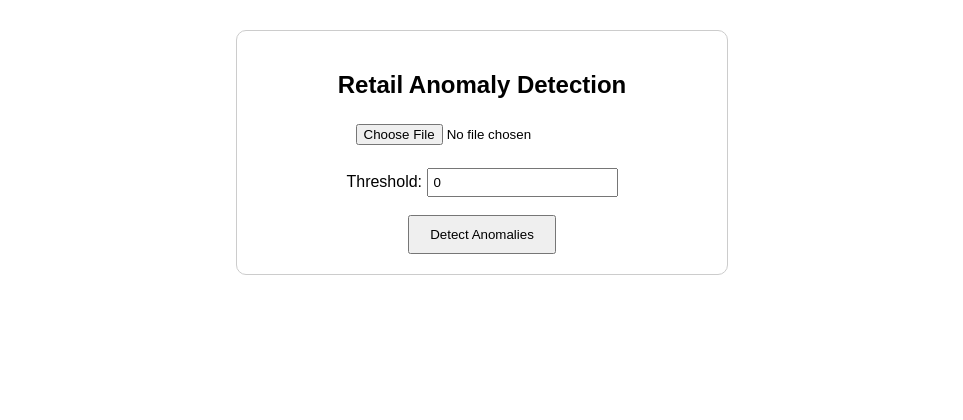
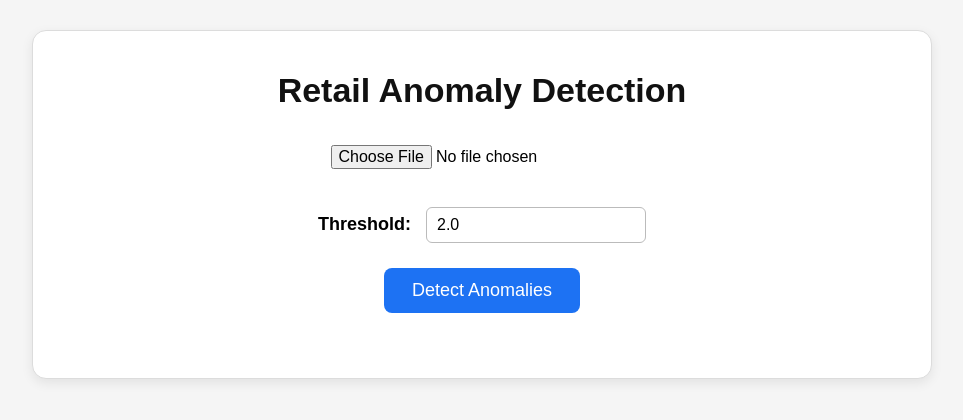
Before and after one commit to aleema123/retail-fraud-anomaly-system, a Flask app: page / in a window 1280 px wide. Shown: the top 420 px of the page, without its empty margins (158-1121 px from the left). Run offline with Flask 3, Linux system fonts and the light colour scheme.

Commit message:
Update index.html

```diff
--- a/anomaly_flask_app/templates/index.html
+++ b/anomaly_flask_app/templates/index.html
@@ -1,53 +1,211 @@
 <!DOCTYPE html>
 <html>
 <head>
-    <title>Anomaly Detection App</title>
+    <title>Retail Anomaly Detection</title>
+
     <style>
-        body { font-family: Arial; text-align: center; margin-top: 30px; }
-        .box { border: 1px solid #ccc; padding: 20px; width: 450px; margin: auto; border-radius: 10px; }
-        button { padding: 10px 20px; cursor: pointer; }
-        .warning { color: red; }
-        input { padding: 5px; }
+        *{
+            margin:0;
+            padding:0;
+            box-sizing:border-box;
+        }
+
+        body{
+            font-family: Arial, sans-serif;
+            background:#f5f5f5;
+            padding:30px;
+        }
+
+        .box{
+            width:900px;
+            margin:auto;
+            background:white;
+            border:1px solid #dcdcdc;
+            border-radius:14px;
+            padding:40px 50px;
+            box-shadow:0 4px 12px rgba(0,0,0,0.08);
+        }
+
+        h1{
+            text-align:center;
+            font-size:34px;
+            color:#111;
+            margin-bottom:35px;
+        }
+
+        form{
+            text-align:center;
+            margin-bottom:25px;
+        }
+
+        input[type="file"]{
+            font-size:16px;
+            margin-bottom:20px;
+        }
+
+        .threshold-row{
+            margin:18px 0 25px 0;
+            font-size:18px;
+            font-weight:bold;
+        }
+
+        .threshold-row input{
+            width:220px;
+            padding:8px 10px;
+            font-size:16px;
+            border:1px solid #bbb;
+            border-radius:6px;
+            margin-left:10px;
+        }
+
+        button{
+            padding:12px 28px;
+            font-size:18px;
+            background:#1d72f3;
+            color:white;
+            border:none;
+            border-radius:8px;
+            cursor:pointer;
+        }
+
+        button:hover{
+            background:#0d5ad7;
+        }
+
+        hr{
+            margin:35px 0;
+            border:0;
+            border-top:1px solid #ddd;
+        }
+
+        h2{
+            text-align:center;
+            font-size:30px;
+            margin-bottom:30px;
+            color:#111;
+        }
+
+        .result-table{
+            width:100%;
+            max-width:650px;
+            margin:auto;
+            border-collapse:collapse;
+            margin-bottom:30px;
+        }
+
+        .result-table td{
+            padding:12px 8px;
+            font-size:24px;
+            border-bottom:1px solid #f0f0f0;
+        }
+
+        .result-table td:first-child{
+            font-weight:bold;
+            width:55%;
+            text-align:right;
+            padding-right:18px;
+            color:#111;
+        }
+
+        .result-table td:last-child{
+            text-align:left;
+            color:#333;
+        }
+
+        .charts{
+            margin-top:25px;
+        }
+
+        .charts img{
+            width:100%;
+            margin-top:18px;
+            border:1px solid #ddd;
+            border-radius:8px;
+        }
+
+        .download{
+            text-align:center;
+            margin-top:30px;
+        }
     </style>
 </head>
+
 <body>
 
 <div class="box">
 
-    <h2>Retail Anomaly Detection</h2>
-
-    {% if error %}
-        <p class="warning">{{ error }}</p>
-    {% endif %}
+    <h1>Retail Anomaly Detection</h1>
 
     <form action="/upload" method="post" enctype="multipart/form-data">
-        <input type="file" name="file" accept=".csv,.xlsx" required><br><br>
 
-        <!-- Threshold input -->
-        <label>Threshold:</label>
-        <input type="number" step="0.1" name="threshold" value="0"><br><br>
+        <input type="file" name="file" required>
+
+        <div class="threshold-row">
+            Threshold:
+            <input type="number" name="threshold" step="0.1" value="2.0">
+        </div>
 
         <button type="submit">Detect Anomalies</button>
+
     </form>
 
     {% if show_result %}
-        <hr>
-        <h3>Results</h3>
-        <p><b>File:</b> {{ filename }}</p>
-        <p><b>Detected Column:</b> {{ column }}</p>
-        <p><b>Threshold:</b> {{ threshold }}</p>
-        <p>Total Transactions: {{ total }}</p>
-        <p>Anomalies Found: {{ anomalies }}</p>
-        <p>Total |Z-score|: {{ z_score_sum }}</p>
-        <p>Anomalies |Z-score| Sum: {{ anomaly_z_score_sum }}</p>
 
-        <img src="{{ plot_url1 }}" width="400"><br><br>
-        <img src="{{ plot_url2 }}" width="400"><br><br>
+    <hr>
 
+    <h2>Results</h2>
+
+    <table class="result-table">
+        <tr>
+            <td>File:</td>
+            <td>{{ filename }}</td>
+        </tr>
+
+        <tr>
+            <td>Detected Column:</td>
+            <td>{{ column }}</td>
+        </tr>
+
+        <tr>
+            <td>Total Transactions:</td>
+            <td>{{ total }}</td>
+        </tr>
+
+        <tr>
+            <td>Threshold Used:</td>
+            <td>{{ threshold }}</td>
+        </tr>
+
+        <tr>
+            <td>Anomalies Found:</td>
+            <td>{{ anomalies }}</td>
+        </tr>
+
+        <tr>
+            <td>Total |Z-score|:</td>
+            <td>{{ total_z }}</td>
+        </tr>
+
+        <tr>
+            <td>Anomalies |Z-score| Sum:</td>
+            <td>{{ anomaly_z }}</td>
+        </tr>
+    </table>
+
+    <div class="charts">
+        <img src="{{ url_for('static', filename='chart1.png') }}">
+        <img src="{{ url_for('static', filename='chart2.png') }}">
+        <img src="{{ url_for('static', filename='chart3.png') }}">
+    </div>
+
+    <div class="download">
         <a href="/download">
             <button>Download Report</button>
         </a>
+    </div>
+
     {% endif %}
+
 </div>
 
 </body>
```
